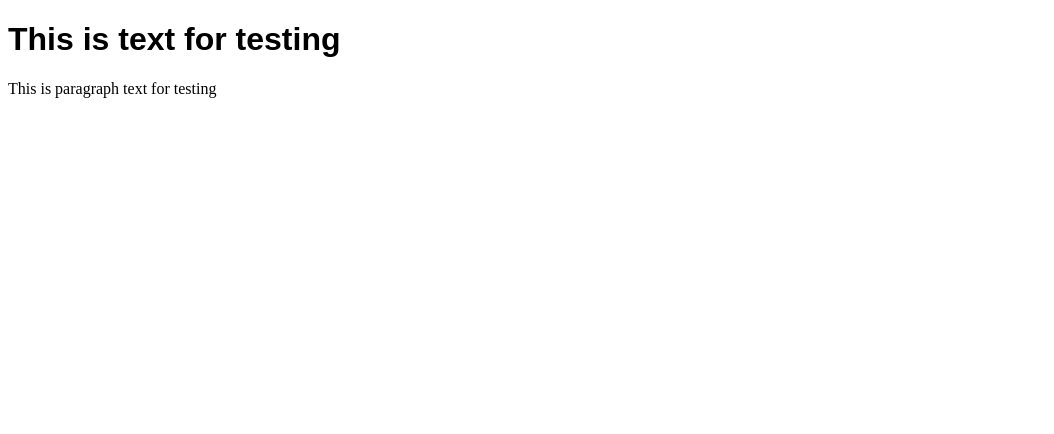
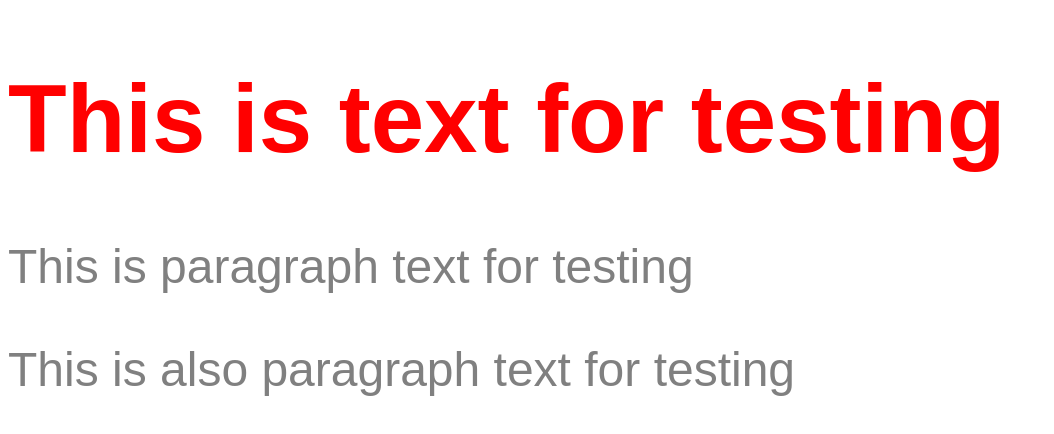
Before and after one commit to shaneomeara/dgfonttest, a plain HTML site: page index.html in a window 1280 px wide. Shown: the whole page, without its empty margins (0-1054 px from the left). Drawn offline with Linux system fonts and the light colour scheme.

Commit message:
Added custom web-font name.

```diff
--- a/index.html
+++ b/index.html
@@ -9,5 +9,7 @@
 <h1>This is text for testing</h1>
 <p>
 This is paragraph text for testing</p>
+<p>
+This is also paragraph text for testing</p>
 </body>
 </html>
--- a/stylesheet.css
+++ b/stylesheet.css
@@ -1,13 +1,22 @@
 @font-face{
 	font-family: 'MyWebFont';
-	src: url('WebFont.eot');
-	src: url('WebFont.eot?#iefix') format('embedded-opentype'),
-	     url('WebFont.woff') format('woff'),
-	     url('WebFont.ttf') format('truetype'),
-	     url('WebFont.svg#webfont') format('svg');
+	src: url('20db-webfont.eot');
+	src: url('20db-webfont.eot?#iefix') format('embedded-opentype'),
+	     url('20db-webfont.woff') format('woff'),
+	     url('20db-webfont.ttf') format('truetype'),
+	     url('20db-webfont.svg#webfont') format('svg');
+}
+
+body {
+	font-family: '20db-webfont', Arial, sans-serif;
 }
 
 h1 {
-	font-family: 'WebFont', Arial, sans-serif;
+	color: red;
+	font-size: 96px;
+}
 
+p {
+	color: grey;
+	font-size: 48px;
 }
```
